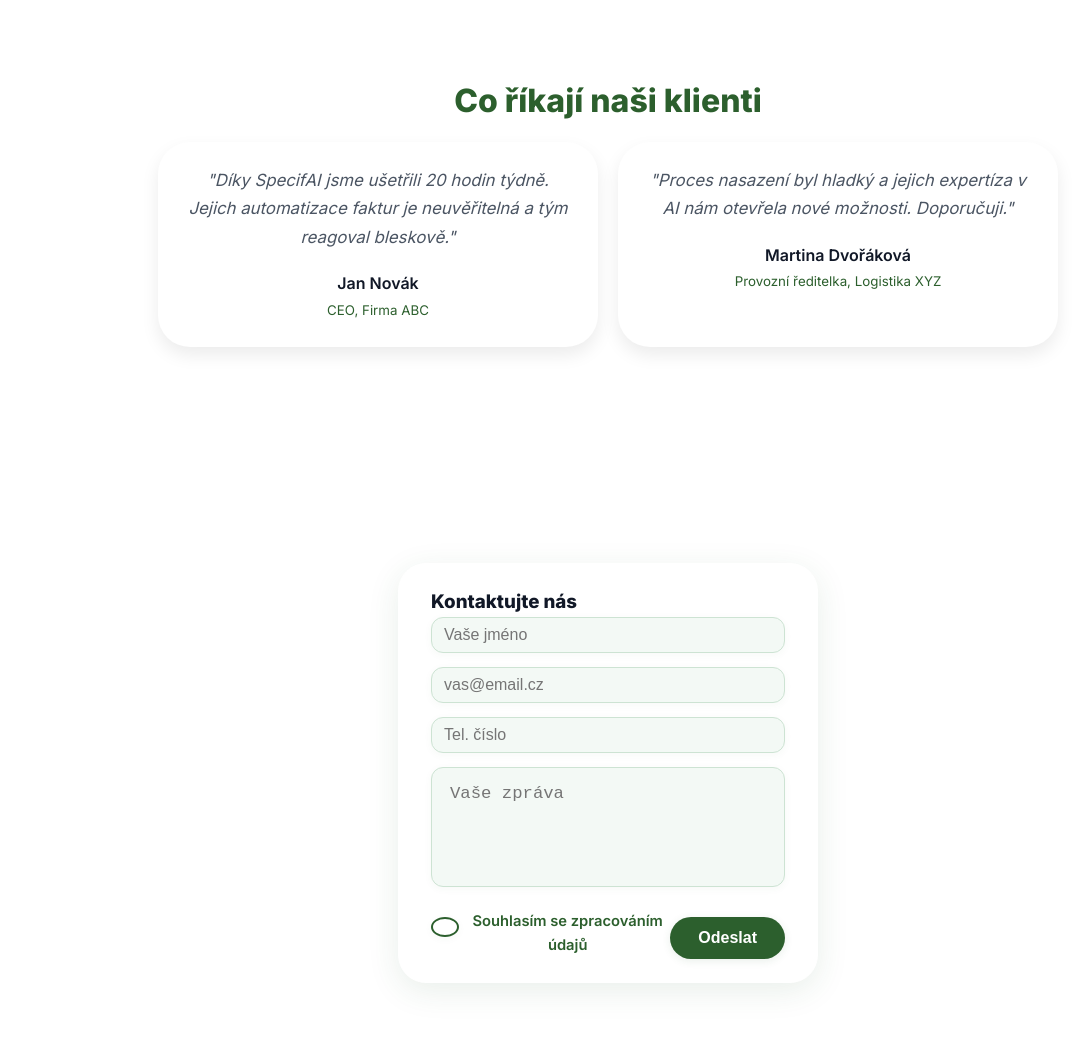
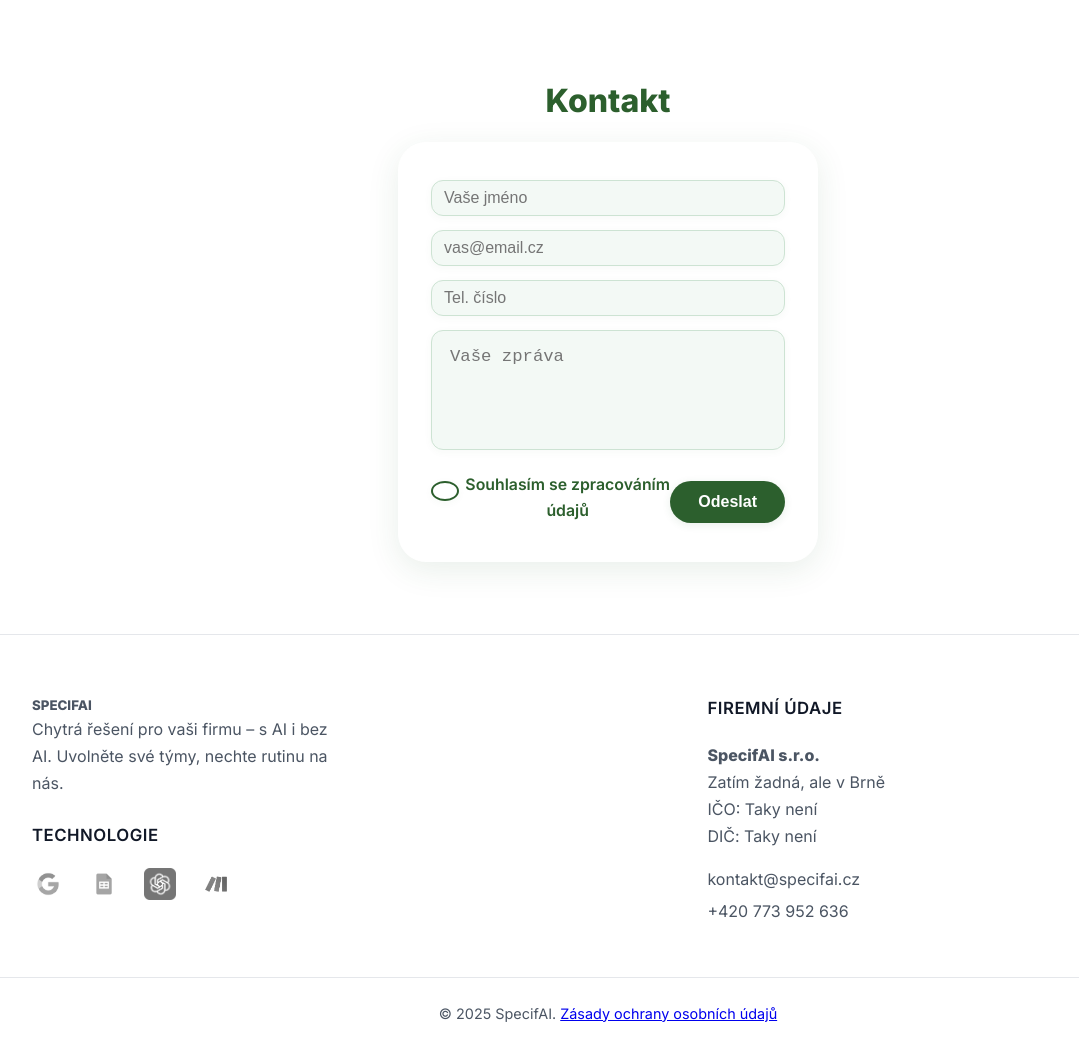
Before and after one commit to FabianSuchanka/novy-design-webu, a plain HTML site: page index.html in a window 1280 px wide. Shown: the part 1759-2800 px from the top of the page, without its empty margins (32-1111 px from the left). Drawn offline with Linux system fonts and the light colour scheme; files whose address does not match are found by name.

Commit message:
Update index.html

```diff
--- a/index.html
+++ b/index.html
@@ -32,6 +32,7 @@
 
   <header>
     <div class="container header-inner">
+
       <div class="logo" id="logo" role="button" tabindex="0">
         <img src="assets/logos/logosspecs.png" alt="SpecifAI logo" class="logo-icon">
         SpecifAI
@@ -42,7 +43,6 @@
           <li><a href="#services">Služby</a></li>
           <li><a href="#projects">Projekty</a></li>
           <li><a href="#about">O nás</a></li>
-          <li><a href="#testimonials">Reference</a></li>
           <li><a href="#contact">Kontakt</a></li>
         </ul>
       </nav>
@@ -55,6 +55,7 @@
           <span></span>
         </button>
       </div>
+
     </div>
   </header>
 
@@ -93,7 +94,7 @@
     <div class="benefits">
       <div class="benefit-card" data-reveal>
         <h3>💡 Inovace</h3>
-        <p>Navrhujeme moderní a efektivní řešení přesně na míru. Každý projekt přizpůsobujeme individuálním potřebám klienta.</p>
+        <p>Navrhujeme moderní a efektivní řešení přesně na míru. Každý projekt přizůsobujeme individuálním potřebám klienta.</p>
       </div>
       <div class="benefit-card" data-reveal>
         <h3>🚀 Rychlost</h3>
@@ -160,57 +161,36 @@
     </div>
   </section>
 
-  <section id="testimonials" style="background: #fff;">
-    <h2 class="section-title">Co říkají naši klienti</h2>
-    <div class="benefits" style="max-width: 900px;">
-      <div class="benefit-card" data-reveal>
-        <p style="font-style: italic; color: #4B5563; font-size: 1.05rem; line-height: 1.7;">"Díky SpecifAI jsme ušetřili 20 hodin týdně. Jejich automatizace faktur je neuvěřitelná a tým reagoval bleskově."</p>
-        <h4 style="margin-top: 20px; color: #111827; font-weight: 600;">Jan Novák</h4>
-        <small style="color: #2C5F2D; font-weight: 500;">CEO, Firma ABC</small>
-      </div>
-      <div class="benefit-card" data-reveal>
-        <p style="font-style: italic; color: #4B5563; font-size: 1.05rem; line-height: 1.7;">"Proces nasazení byl hladký a jejich expertíza v AI nám otevřela nové možnosti. Doporučuji."</p>
-        <h4 style="margin-top: 20px; color: #111827; font-weight: 600;">Martina Dvořáková</h4>
-        <small style="color: #2C5F2D; font-weight: 500;">Provozní ředitelka, Logistika XYZ</small>
-      </div>
-    </div>
-  </section>
 
-  <div class="contact-wrapper" style="max-width: 500px; margin: 0 auto; padding-top: 72px; padding-bottom: 72px;">
-    <section id="contact" class="contact-section" style="max-width: 500px;">
+  <section id="contact">
+    <h2 class="section-title">Kontakt</h2>
+    <div class="benefits" style="max-width: 500px; margin: 0 auto;">
+
       <form method="post" id="contact-form" action="https://formcarry.com/s/HYD0d6vGd25" class="benefit-card contact-form">
-        <h3>Kontaktujte nás</h3>
 
         <input type="text" id="name" name="name" placeholder="Vaše jméno" required>
-
         <input type="email" id="email" name="email" placeholder="vas@email.cz" required>
-
         <input type="text" id="tel" name="tel" placeholder="Tel. číslo">
-
         <textarea id="message" name="message" placeholder="Vaše zpráva" required></textarea>
 
         <div class="form-row" style="display: flex; align-items: center; justify-content: space-between; width: 100%; margin-top: 8px;">
           <div class="checkbox-wrap" style="display: flex; align-items: center; font-size: 0.92rem; gap: 6px; margin: 0;">
-            <input type="checkbox" id="consent" name="consent" required style="width: 16px; height: 16px;">
-            <label for="consent" style="margin: 0; font-size: 0.92rem;">Souhlasím se zpracováním údajů</label>
+            <input type="checkbox" id="consent" name="consent" required>
+            <label for="consent" style="margin: 0; font-size: 0.99rem;">Souhlasím se zpracováním údajů</label>
           </div>
-
           <button type="submit" class="submit-btn">Odeslat</button>
         </div>
       </form>
+
+    </div>
   </section>
-  </div>
 
-  <div class="toast" id="toast" role="status" aria-live="polite">Vaše zpráva byla úspěšně odeslána</div>
 
   <footer class="main-footer">
     <div class="footer-container">
 
       <div class="footer-col footer-about">
-        <div class="logo">
-          <img src="assets/logos/logosspecs.png" alt="SpecifAI logo" class="logo-icon">
-          SpecifAI
-        </div>
+        <h5>SPECIFAI</h5>
         <p>Chytrá řešení pro vaši firmu – s AI i bez AI. Uvolněte své týmy, nechte rutinu na nás.</p>
 
         <h4 style="margin-top: 24px; color: #111827; font-weight: 600;">Technologie</h4>
```
Lines whose indentation alone changed are shown as unchanged.
